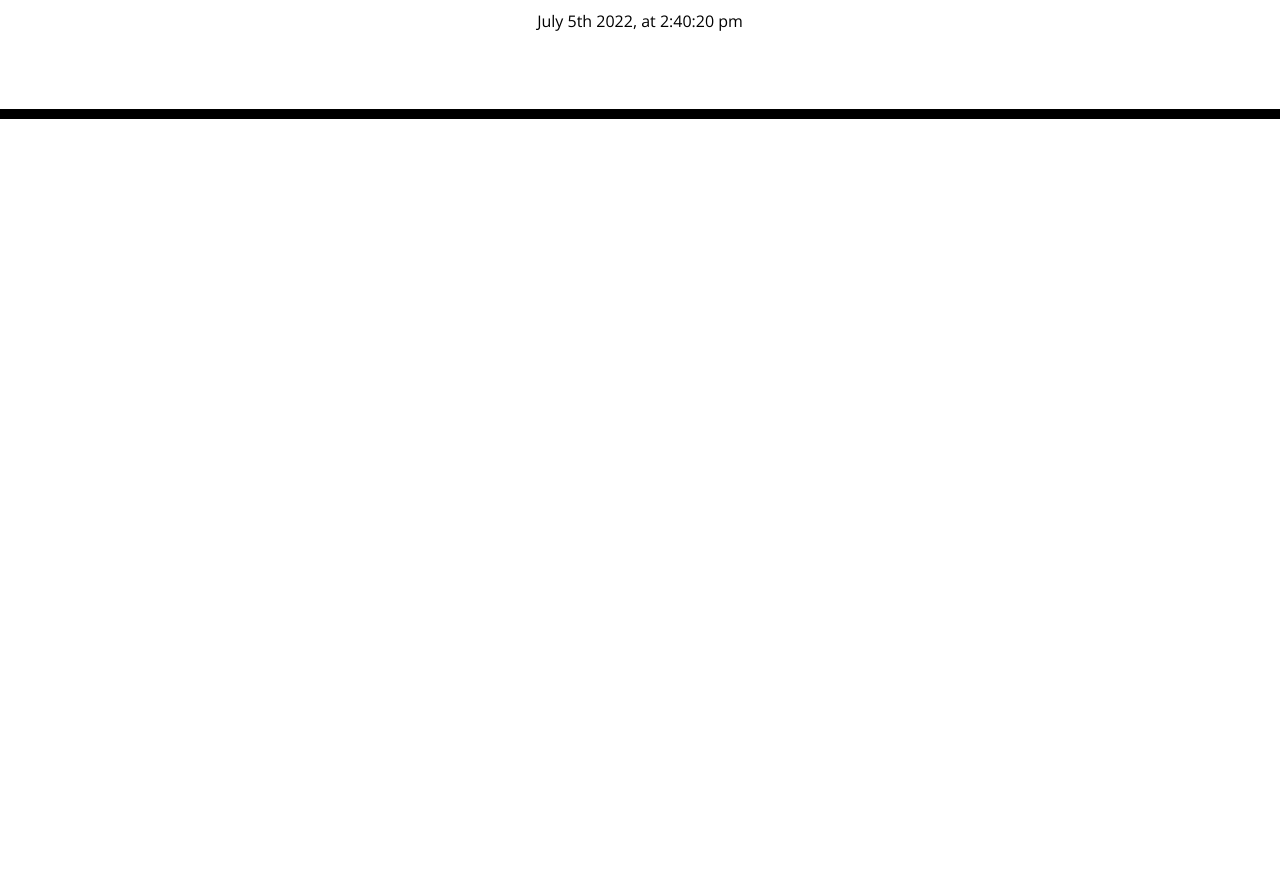
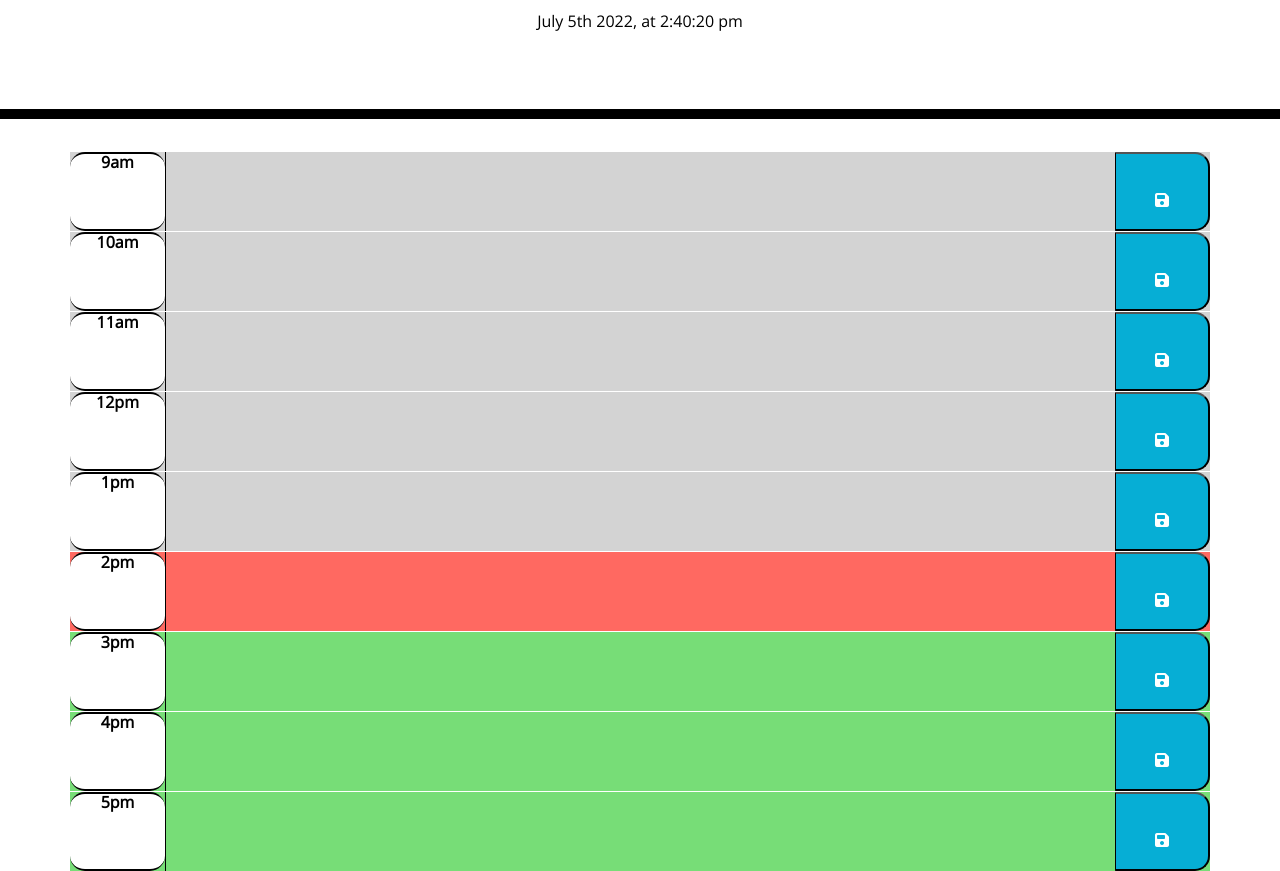
Before and after one commit to meriem0319/MyDay-Planner, a plain HTML site: page index.html in a window 1280 px wide. Shown: the part 181-1052 px from the top of the page. Before the commit the page ends 800 px from the top, so only its background shows below. Drawn offline with nearby package versions, Linux system fonts and the light colour scheme.

Commit message:
JS / HTML / CSS modification
JS:
-Added functions if/else for color coding the calendar
-Added event listener for the save button and saved to localstorage

HTML:
-Added each time slot components so i can make my JS code after

CSS mods:
-combined certain components since i have them in the same class in my HTML
-added a font weight to the hour so it stands out on the calendar
-CSS wasn't modified too much, all was already given just needed to correspond the classes given into my HTML

```diff
--- a/assets/script.js
+++ b/assets/script.js
@@ -1,3 +1,4 @@
+// Jumbotron ONLY
 // adding the now moment info to diplay on the jumbotron
 var nowTimeElement = $("#now-moment");
 
@@ -7,3 +8,32 @@ function updateTime() {
     nowTimeElement.text(now);
 }
 setInterval(updateTime, 1000);
+
+// Functions for the data in the calendar ONLY
+
+// decalring the only the HH value from moment.js so we can use it to compare
+var nowHour = moment().format("HH");
+
+$(".time-slot").each(function () {
+    var timeSlot = $(this).attr("id").split("-")[1];
+    //if the HH in nowHour is equal to the html id in its respective div then we add class present from our css
+    if (nowHour === timeSlot) {
+        $(this).addClass("present");
+    //if the HH in nowHour is less than the html id in its respective div then we add class future from our css
+    } else if (nowHour < timeSlot) {
+        $(this).removeClass("present");
+        $(this).addClass("future");
+    //if the HH in nowHour is greater than the html id in its respective div then we add class present from our css
+    } else if (nowHour > timeSlot) {
+        $(this).removeClass("future");
+        $(this).addClass("past");
+    }
+});
+
+// adding event listener to save users input in the text area to local storage
+$(".saveBtn").click(function (event) {
+    event.preventDefault(); //so it doesn't refresh
+    var textEl = $(this).siblings(".description").val();
+    var timeEl = $(this).parent().attr("id").split("-")[1];
+    localStorage.setItem(timeEl, textEl);
+});
--- a/assets/style.css
+++ b/assets/style.css
@@ -21,13 +21,23 @@ body {
     border-bottom: 10px solid black;
   }
 
-  .description {
+ .description {
     white-space: pre-wrap;
+    text-align: center;
   }
 
-  .time-block {
+  /* changed just hour to hour-block for my own better understanding/targeting */
+  .hour-block {
     text-align: center;
     border-radius: 15px;
+    white-space: pre-wrap;
+    /* added font weight  */
+    font-weight: 600;
+    background-color: #ffffff;
+    color: #000000;
+    border-top: 2px solid #000000;
+    border-bottom: 2px solid #000000;
+
   }
 
   .row {
@@ -36,11 +46,11 @@ body {
     border-top: 1px solid white;
   }
 
-  .hour {
+  /* .hour {             added this to hour-block
     background-color: #ffffff;
     color: #000000;
     border-top: 1px dashed #000000;
-  }
+  } */
 
   .past {
     background-color: #d3d3d3;
--- a/index.html
+++ b/index.html
@@ -18,6 +18,7 @@
       href="https://fonts.googleapis.com/css?family=Open+Sans&display=swap"
       rel="stylesheet"
     />
+    <script src="https://kit.fontawesome.com/9bc8e54730.js" crossorigin="anonymous"></script>
     <link rel="stylesheet" href="./assets/style.css" />
     <title>MyDay Planner</title>
   </head>
@@ -25,13 +26,99 @@
   <body>
     <header class="jumbotron">
       <h1 class="display-3">MyDay Planner</h1>
-      <p class="lead">Current Date & Time</p>
+      <p class="lead">The Current Date & Time is:</p>
       <p id="now-moment"></p>
       <p id="currentDay" class="lead"></p>
     </header>
     <div class="container">
-      <!-- Timeblocks go here -->
+      <!-- Hour-blocks go here -->
+      <!-- 9am  -->
+      <div id="hour-09" class="row time-slot">
+        <div class="col-md-1 hour-block"><span id="09">9am</span></div>
+            <!-- will need to use textarea to allow user to enter free form text in this column -->
+            <textarea class="col-md-10 description"></textarea>
+            <button class="col-md-1 saveBtn">
+                <i class="fa-solid fa-floppy-disk"></i>
+            </button>
+        </div>
+        <!-- 10am  -->
+        <div id="hour-10" class="row time-slot">
+            <div class="col-md-1 hour-block"><span id="10">10am</span></div>
+            <!-- will need to use textarea to allow user to enter free form text in this column -->
+            <textarea class="col-md-10 description"></textarea>
+            <button class="col-md-1 saveBtn">
+                <i class="fa-solid fa-floppy-disk"></i>
+            </button>
+        </div>
+        <!-- 11am  -->
+        <div id="hour-11" class="row time-slot">
+            <div class="col-md-1 hour-block"><span id="11">11am</span></div>
+            <!-- will need to use textarea to allow user to enter free form text in this column -->
+            <textarea class="col-md-10 description"></textarea>
+            <button class="col-md-1 saveBtn">
+                <i class="fa-solid fa-floppy-disk"></i>
+            </button>
+        </div>
+        <!-- 12pm  -->
+        <div id="hour-12" class="row time-slot">
+            <div class="col-md-1 hour-block"><span id="12">12pm</span></div>
+            <!-- will need to use textarea to allow user to enter free form text in this column -->
+            <textarea class="col-md-10 description"></textarea>
+            <button class="col-md-1 saveBtn">
+                <i class="fa-solid fa-floppy-disk"></i>
+            </button>
+        </div>
+        <!-- 1pm  -->
+        <div id="hour-13" class="row time-slot">
+            <div class="col-md-1 hour-block"><span id="13">1pm</span></div>
+            <!-- will need to use textarea to allow user to enter free form text in this column -->
+            <textarea class="col-md-10 description"></textarea>
+            <button class="col-md-1 saveBtn">
+                <i class="fa-solid fa-floppy-disk"></i>
+            </button>
+        </div>
+        <!-- 2pm  -->
+        <div id="hour-14" class="row time-slot">
+            <div class="col-md-1 hour-block"><span id="14">2pm</span></div>
+            <!-- will need to use textarea to allow user to enter free form text in this column -->
+            <textarea class="col-md-10 description"></textarea>
+            <button class="col-md-1 saveBtn">
+                <i class="fa-solid fa-floppy-disk"></i>
+            </button>
+        </div>
+        <!-- 3pm  -->
+        <div id="hour-15" class="row time-slot">
+            <div class="col-md-1 hour-block"><span id="15">3pm</span></div>
+            <!-- will need to use textarea to allow user to enter free form text in this column -->
+            <textarea class="col-md-10 description"></textarea>
+            <button class="col-md-1 saveBtn">
+                <i class="fa-solid fa-floppy-disk"></i>
+            </button>
+        </div>
+        <!-- 4pm  -->
+        <div id="hour-16" class="row time-slot">
+            <div class="col-md-1 hour-block"><span id="16">4pm</span></div>
+            <!-- will need to use textarea to allow user to enter free form text in this column -->
+            <textarea class="col-md-10 description"></textarea>
+            <button class="col-md-1 saveBtn">
+                <i class="fa-solid fa-floppy-disk"></i>
+            </button>
+        </div>
+        <!-- 5pm  -->
+        <div id="hour-17" class="row time-slot">
+            <div class="col-md-1 hour-block"><span id="17">5pm</span></div>
+            <!-- will need to use textarea to allow user to enter free form text in this column -->
+            <textarea class="col-md-10 description"></textarea>
+            <button class="col-md-1 saveBtn">
+                <i class="fa-solid fa-floppy-disk"></i>
+            </button>
+        </div>
+
+
     </div>
+
+
+
 
 
 
```
